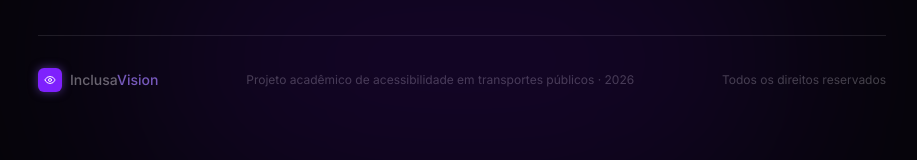
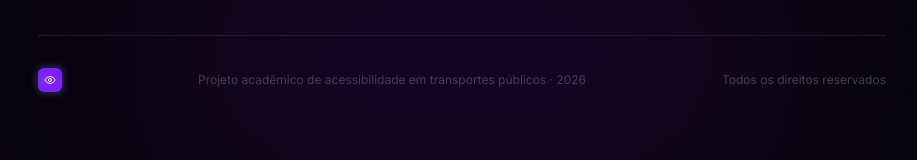
Before and after one commit to pedr0coder/InclusaV2, a React (Vite) app: page / in a window 1280 px wide. Shown: the part 6412-6572 px from the top of the page, without its empty margins (178-1095 px from the left). Built offline with nearby package versions, Linux system fonts and the light colour scheme; the HTML template or start-up script is replaced by a standard one.

Commit message:
Remove InclusaVision text from App component

```diff
--- a/src/App.jsx
+++ b/src/App.jsx
@@ -855,9 +855,6 @@ function Contact() {
             <span className="w-6 h-6 rounded-md bg-violet-600 flex items-center justify-center shadow-[0_0_10px_rgba(139,92,246,0.5)]">
               <Eye size={12} className="text-white" />
             </span>
-            <span className="text-white/40 text-sm font-medium">
-              Inclusa<span className="text-violet-400/70">Vision</span>
-            </span>
           </div>
           <p className="text-white/25 text-xs text-center">
             Projeto acadêmico de acessibilidade em transportes públicos · {new Date().getFullYear()}
```
